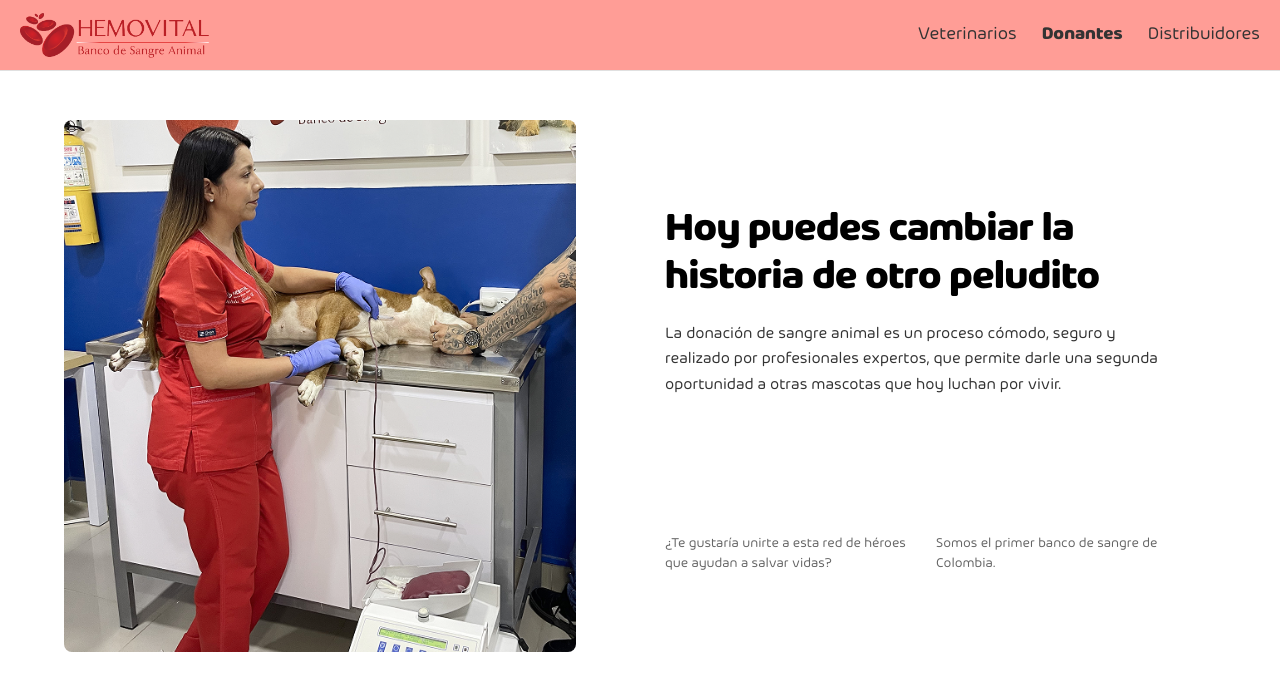
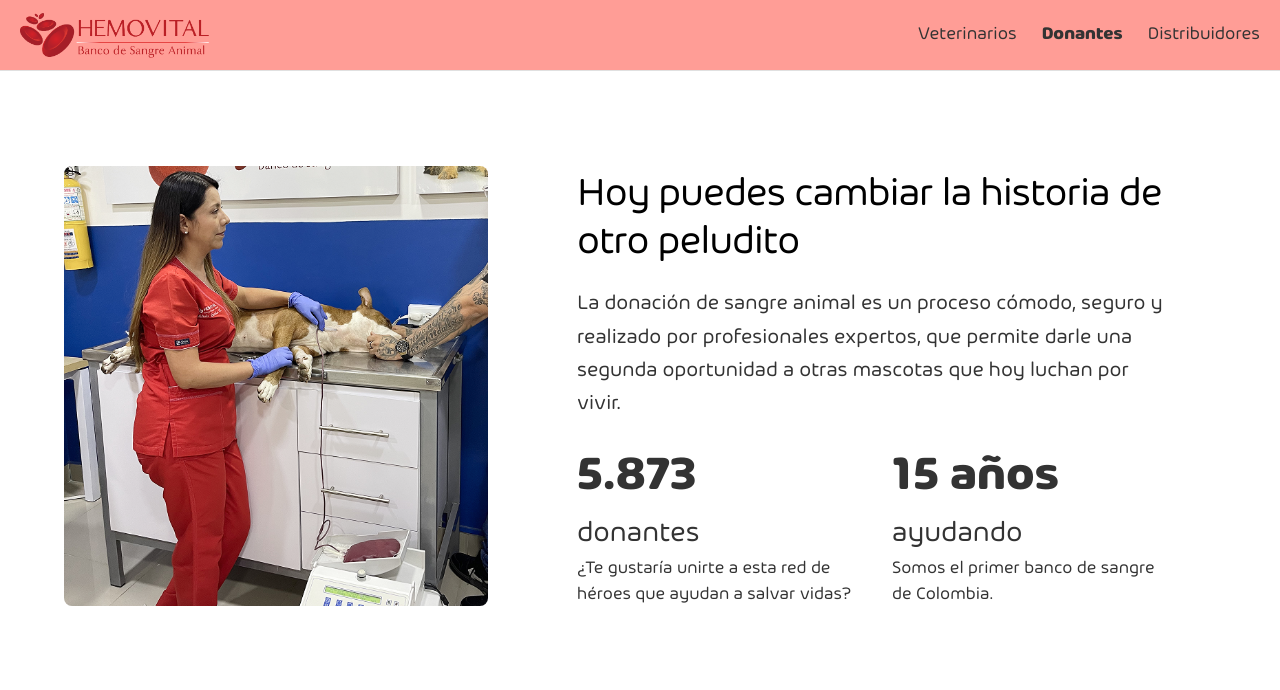
Before and after one commit to equipomaon/SITIO_WEB_HEMO_VITAL-2, a React (Vite) app: page /donantes in a window 1280 px wide. Shown: the top 690 px of the page. Built offline with nearby package versions, Linux system fonts and the light colour scheme.

Commit message:
v3 DONANTES -tipografia

```diff
--- a/src/styles_scss/componentes_scss/ruta_donantes.scss
+++ b/src/styles_scss/componentes_scss/ruta_donantes.scss
@@ -77,6 +77,9 @@ $color-texto-oscuro: #111111;
 .home_seccion_header__texto-infromativo {
     flex: 1;
 
+    font-family: 'Arlon', sans-serif;
+
+
     @include para-movil{
 
         margin-top: -10px;
@@ -90,25 +93,46 @@ $color-texto-oscuro: #111111;
         flex-direction: column;
         gap: 20px;
 
+        @include para-escritorio{
+            width: 600px;
+        }
+
+        @include para-tablet-vertical{
+            width: 100%;
+        }
+
+        //border: 1px solid red;
+
         .donantes_titulo_principal {
-            font-size: 2.5rem;
-            font-weight: 700;
+
+
+            font-family: 'Arlon', sans-serif;
+            font-size: 2.5rem;   // Los 40px del diseño
+            font-weight: 40;     // Usa arlon-bold.ttf
             line-height: 1.2;
+            letter-spacing: -0.02em; // Sugerencia de tu reset para Arlon
             color: #000;
+            margin: 0;
+
         }
 
         .donantes_descripcion {
-            font-size: 1rem;
+            font-family: 'Arlon', sans-serif;
+            font-size: 1.3rem;
             line-height: 1.6;
+            font-weight: 140;     // Usa arlon-bold.ttf
             color: #333;
         }
     }
 }
 
 .donantes_stats_contenedor {
+    font-family: 'Arlon', sans-serif;
+     font-size: 1.3rem;
     display: grid;
     grid-template-columns: 1fr 1fr;
     gap: 30px;
+    color: #333;
 
     @include para-movil {
         grid-template-columns: 1fr;
@@ -123,7 +147,8 @@ $color-texto-oscuro: #111111;
 
     .donantes_stat_descripcion {
         font-size: 0.85rem;
-        color: #666;
+        color: #333;
+         font-size: 1.1rem;
     }
 }
 
```
